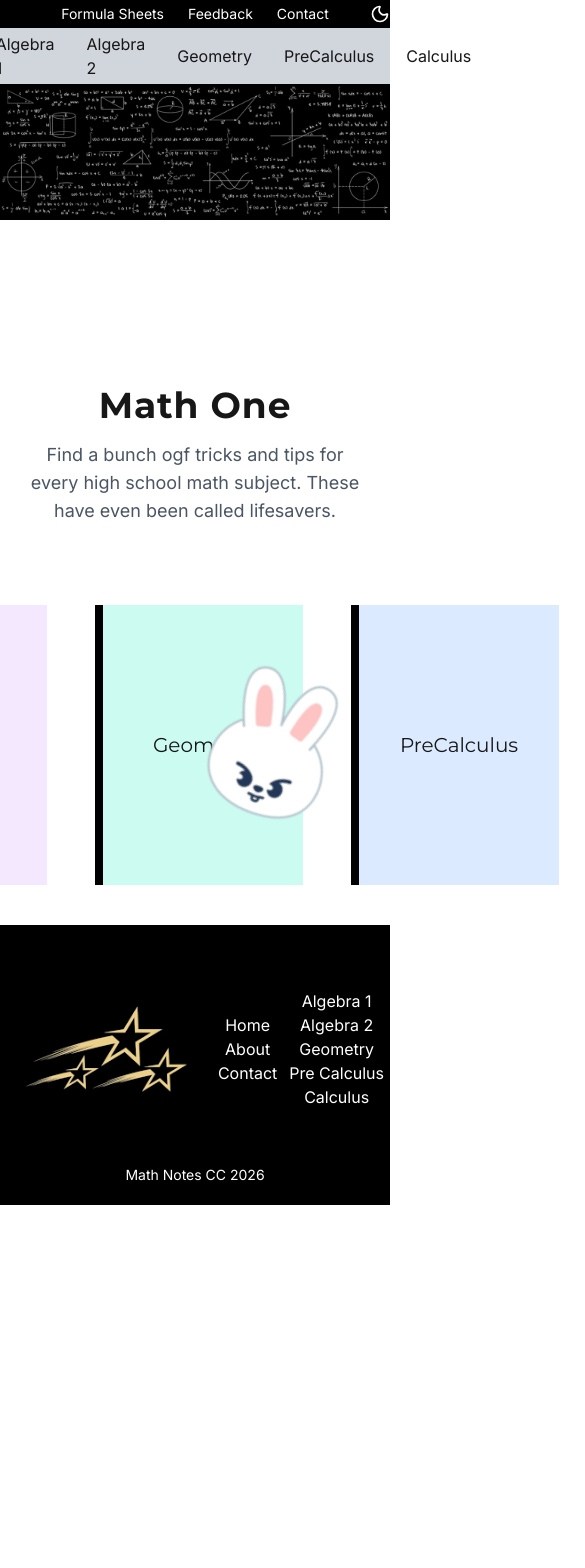
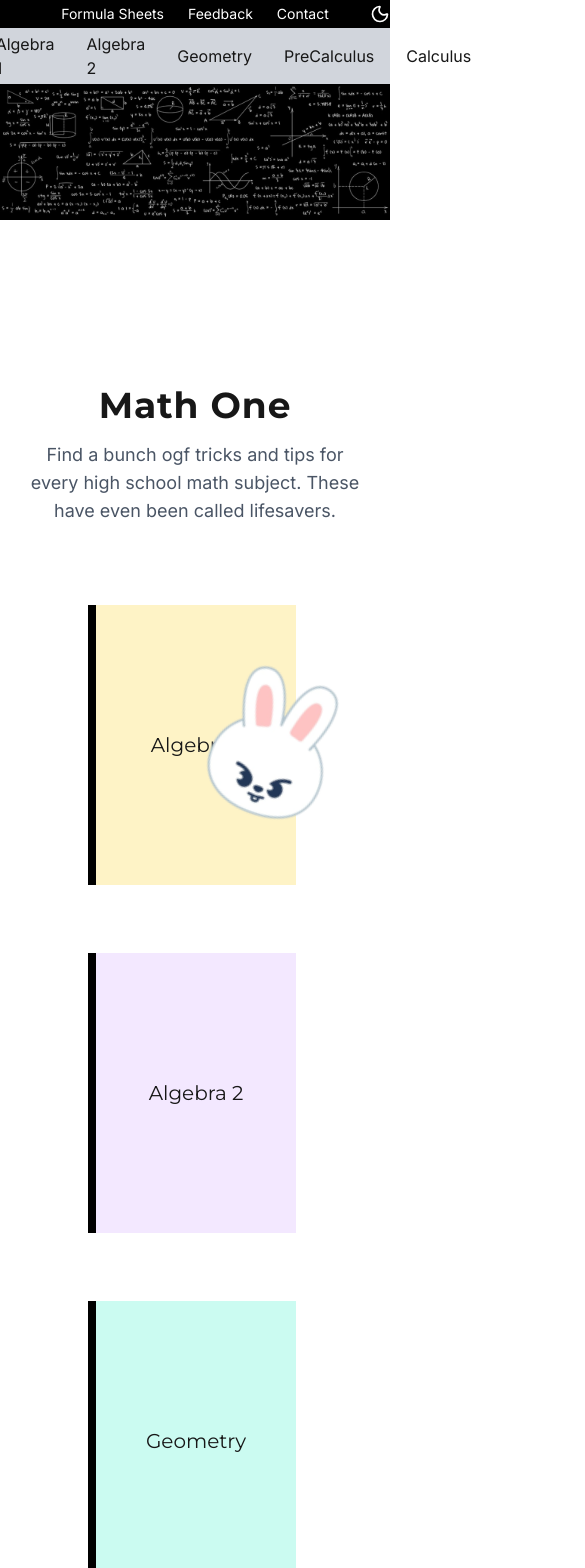
Before and after one commit to dakshs-07/math-notes, a Next.js app: page / in a window 390 px wide. Shown: the top 1568 px of the page, 585 px wide, since content can reach past the window. Before the commit the page ends 1205 px from the top, so only its background shows below. Built offline with nearby package versions, Linux system fonts and the light colour scheme.

Commit message:
made homepage responsive with grid

```diff
--- a/app/page.jsx
+++ b/app/page.jsx
@@ -20,7 +20,7 @@ export default function Home() {
           These have even been called lifesavers.
         </p>
       </div>
-      <div className="flex items-center justify-center gap-10">
+      <div className="grid lg:grid-cols-5 sm:grid-cols-2 gap-5 px-20">
         <Book color="bg-amber-100" title="Algebra 1" link="/math/Algebra1" />
         <Book color="bg-purple-100" title="Algebra 2" link="/math/Algebra2" />
         <Book color="bg-teal-100" title="Geometry" link="/math/Geometry" />
--- a/components/Book.jsx
+++ b/components/Book.jsx
@@ -1,7 +1,7 @@
-import Link from 'next/link';
-import React from 'react'
+import Link from "next/link";
+import React from "react";
 
-function Book({color, title, link}) {
+function Book({ color, title, link }) {
   return (
     <div>
       <Link href={link}>
@@ -9,7 +9,7 @@ function Book({color, title, link}) {
           <div
             className={`${color} m-2 w-full h-full flex justify-center items-center`}
           >
-            <h1 className="text-center text-xl">{title}</h1>
+            <h1 className="text-center text-xl z-10">{title}</h1>
           </div>
         </div>
       </Link>
@@ -17,4 +17,4 @@ function Book({color, title, link}) {
   );
 }
 
-export default Book
+export default Book;
```
